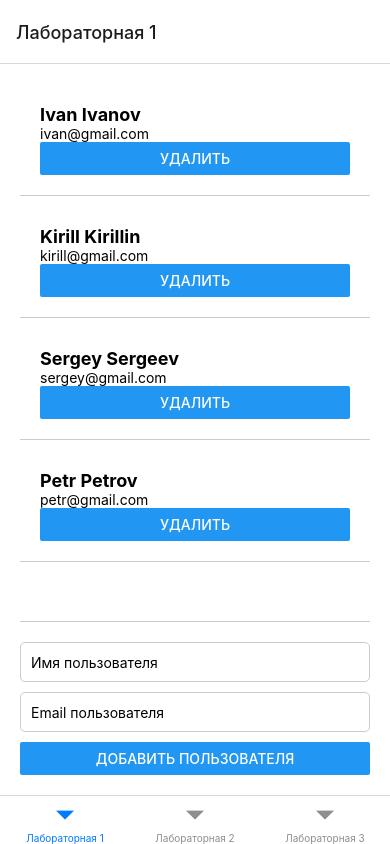
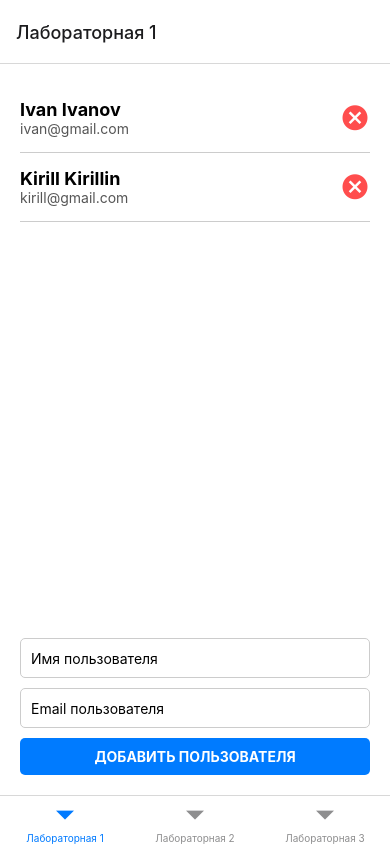
Before and after one commit to oVaiNik/mobile-develop, a React Native app in the folder romanovVasiliy/: screen / in a window 390 px wide. Built offline with nearby package versions, Linux system fonts and the light colour scheme.

Commit message:
сверстал с фигмы(лаб 6)

```diff
--- a/romanovVasiliy/screens/lab1.js
+++ b/romanovVasiliy/screens/lab1.js
@@ -1,14 +1,14 @@
 import React, { useState, useEffect } from "react";
-import { showMessage } from "react-native-flash-message";
 import {
   StyleSheet,
   Text,
   View,
   FlatList,
-  Button,
   TextInput,
+  TouchableOpacity,
 } from "react-native";
-
+import { MaterialIcons } from "@expo/vector-icons";
+import Icon from "react-native-vector-icons/MaterialCommunityIcons";
 const Lab1 = () => {
   const [users, setUsers] = useState([]);
   const [newUserName, setNewUserName] = useState("");
@@ -18,15 +18,11 @@ const Lab1 = () => {
     const staticUsers = [
       { id: 1, name: "Ivan Ivanov", email: "ivan@gmail.com" },
       { id: 2, name: "Kirill Kirillin", email: "kirill@gmail.com" },
-      { id: 3, name: "Sergey Sergeev", email: "sergey@gmail.com" },
-      { id: 4, name: "Petr Petrov", email: "petr@gmail.com" },
     ];
 
     setUsers(staticUsers);
   }, []);
-  useEffect(() => {
-    console.log("Лист юзер изменился!");
-  }, [users]);
+
   const deleteUser = (id) => {
     setUsers(users.filter((user) => user.id !== id));
   };
@@ -52,9 +48,13 @@ const Lab1 = () => {
         keyExtractor={(item) => item.id.toString()}
         renderItem={({ item }) => (
           <View style={styles.userContainer}>
-            <Text style={styles.userName}>{item.name}</Text>
-            <Text>{item.email}</Text>
-            <Button title="Удалить" onPress={() => deleteUser(item.id)} />
+            <View style={styles.userInfo}>
+              <Text style={styles.userName}>{item.name}</Text>
+              <Text style={styles.userEmail}>{item.email}</Text>
+            </View>
+            <TouchableOpacity onPress={() => deleteUser(item.id)}>
+              <Icon name="close-circle" size={30} color="#ff4d4d" />
+            </TouchableOpacity>
           </View>
         )}
       />
@@ -72,7 +72,9 @@ const Lab1 = () => {
           value={newUserEmail}
           onChangeText={setNewUserEmail}
         />
-        <Button title="Добавить пользователя" onPress={addUser} />
+        <TouchableOpacity style={styles.addButton} onPress={addUser}>
+          <Text style={styles.addButtonText}>ДОБАВИТЬ ПОЛЬЗОВАТЕЛЯ</Text>
+        </TouchableOpacity>
       </View>
     </View>
   );
@@ -85,25 +87,25 @@ const styles = StyleSheet.create({
     backgroundColor: "#fff",
   },
   userContainer: {
-    padding: 20,
+    flexDirection: "row",
+    alignItems: "center",
+    justifyContent: "space-between",
+    paddingVertical: 15,
     borderBottomWidth: 1,
     borderBottomColor: "#ccc",
-    marginBottom: 10,
+  },
+  userInfo: {
+    flex: 1,
   },
   userName: {
     fontSize: 18,
     fontWeight: "bold",
   },
-  loadingText: {
-    textAlign: "center",
-    marginTop: 20,
-    fontSize: 18,
+  userEmail: {
+    color: "#555",
   },
   inputContainer: {
     marginTop: 20,
-    borderTopWidth: 1,
-    borderTopColor: "#ccc",
-    paddingTop: 20,
   },
   input: {
     height: 40,
@@ -113,6 +115,16 @@ const styles = StyleSheet.create({
     paddingHorizontal: 10,
     borderRadius: 5,
   },
+  addButton: {
+    backgroundColor: "#007BFF",
+    paddingVertical: 10,
+    alignItems: "center",
+    borderRadius: 5,
+  },
+  addButtonText: {
+    color: "#fff",
+    fontWeight: "bold",
+  },
 });
 
 export default Lab1;
--- a/romanovVasiliy/screens/lab2.js
+++ b/romanovVasiliy/screens/lab2.js
@@ -4,13 +4,14 @@ import {
   Text,
   View,
   FlatList,
-  Button,
   TextInput,
   Image,
+  TouchableOpacity,
 } from "react-native";
 import { useDispatch, useSelector } from "react-redux";
 import { addUser, deleteUser } from "../redux/actions";
-
+import { MaterialIcons } from "@expo/vector-icons";
+import Icon from "react-native-vector-icons/MaterialCommunityIcons";
 const Lab2 = () => {
   const dispatch = useDispatch();
   const users = useSelector((state) => state.users);
@@ -21,7 +22,7 @@ const Lab2 = () => {
   useEffect(() => {
     const fetchUsers = async () => {
       try {
-        const response = await fetch("https://randomuser.me/api/?results=10");
+        const response = await fetch("https://randomuser.me/api/?results=1");
         if (!response.ok) {
           throw new Error("Network response was not ok");
         }
@@ -59,6 +60,7 @@ const Lab2 = () => {
         id: `${lastUserId + 1}-custom`,
         name: newUserName,
         email: newUserEmail,
+        picture: "https://via.placeholder.com/50", // Заглушка для аватара
         age: Math.floor(Math.random() * (60 - 18 + 1)) + 18,
         city: "Новый Город",
       };
@@ -82,15 +84,13 @@ const Lab2 = () => {
             <Image source={{ uri: item.picture }} style={styles.userImage} />
             <View style={styles.userInfo}>
               <Text style={styles.userName}>{item.name}</Text>
-              <Text>{item.email}</Text>
-              <Text>Возраст: {item.age}</Text>
-              <Text>Город: {item.city}</Text>
+              <Text style={styles.userEmail}>{item.email}</Text>
+              <Text style={styles.userAge}>Возраст: {item.age}</Text>
+              <Text style={styles.userCity}>Город: {item.city}</Text>
             </View>
-            <Button
-              title="Удалить"
-              onPress={() => dispatch(deleteUser(item.id))}
-              color="#ff4d4d"
-            />
+            <TouchableOpacity onPress={() => dispatch(deleteUser(item.id))}>
+              <Icon name="close-circle" size={30} color="#ff4d4d" />
+            </TouchableOpacity>
           </View>
         )}
       />
@@ -108,11 +108,9 @@ const Lab2 = () => {
           value={newUserEmail}
           onChangeText={setNewUserEmail}
         />
-        <Button
-          title="Добавить пользователя"
-          onPress={handleAddUser}
-          color="#4CAF50"
-        />
+        <TouchableOpacity style={styles.addButton} onPress={handleAddUser}>
+          <Text style={styles.addButtonText}>ДОБАВИТЬ ПОЛЬЗОВАТЕЛЯ</Text>
+        </TouchableOpacity>
       </View>
     </View>
   );
@@ -125,13 +123,11 @@ const styles = StyleSheet.create({
     backgroundColor: "#fff",
   },
   userContainer: {
-    padding: 15,
+    flexDirection: "row",
+    alignItems: "center",
+    paddingVertical: 15,
     borderBottomWidth: 1,
     borderBottomColor: "#ccc",
-    marginBottom: 10,
-    flexDirection: "row",
-    alignItems: "center",
-    justifyContent: "space-between",
   },
   userImage: {
     width: 50,
@@ -141,11 +137,22 @@ const styles = StyleSheet.create({
   },
   userInfo: {
     flex: 1,
-    marginRight: 10,
   },
   userName: {
     fontSize: 16,
     fontWeight: "bold",
+  },
+  userEmail: {
+    fontSize: 14,
+    color: "#555",
+  },
+  userAge: {
+    fontSize: 12,
+    color: "#333",
+  },
+  userCity: {
+    fontSize: 12,
+    color: "#888",
   },
   loadingText: {
     textAlign: "center",
@@ -166,6 +173,16 @@ const styles = StyleSheet.create({
     paddingHorizontal: 10,
     borderRadius: 5,
   },
+  addButton: {
+    backgroundColor: "#007BFF",
+    paddingVertical: 10,
+    alignItems: "center",
+    borderRadius: 5,
+  },
+  addButtonText: {
+    color: "#fff",
+    fontWeight: "bold",
+  },
 });
 
 export default Lab2;
--- a/romanovVasiliy/screens/lab3.js
+++ b/romanovVasiliy/screens/lab3.js
@@ -4,13 +4,13 @@ import {
   Text,
   View,
   FlatList,
-  Button,
   TextInput,
   Image,
   TouchableOpacity,
 } from "react-native";
 import { useDispatch, useSelector } from "react-redux";
 import { addUser, deleteUser } from "../redux/actions";
+import Icon from "react-native-vector-icons/MaterialCommunityIcons";
 
 const Lab3 = () => {
   const dispatch = useDispatch();
@@ -18,6 +18,7 @@ const Lab3 = () => {
   const [loading, setLoading] = React.useState(true);
   const [newUserName, setNewUserName] = React.useState("");
   const [newUserEmail, setNewUserEmail] = React.useState("");
+  const [newUserAge, setNewUserAge] = React.useState("");
   const [searchQuery, setSearchQuery] = React.useState("");
   const [isDarkTheme, setIsDarkTheme] = React.useState(false);
 
@@ -54,18 +55,19 @@ const Lab3 = () => {
   };
 
   const handleAddUser = () => {
-    if (newUserName && newUserEmail) {
+    if (newUserName && newUserEmail && newUserAge) {
       const lastUserId = users.length > 0 ? users[users.length - 1].id : "0";
       const newUser = {
         id: `${parseInt(lastUserId.split("-")[0]) + 1}-custom`,
         name: newUserName,
         email: newUserEmail,
-        age: Math.floor(Math.random() * (60 - 18 + 1)) + 18,
+        age: parseInt(newUserAge, 10),
         city: "Новый Город",
       };
       dispatch(addUser(newUser));
       setNewUserName("");
       setNewUserEmail("");
+      setNewUserAge("");
     }
   };
 
@@ -89,62 +91,86 @@ const Lab3 = () => {
     <View style={[styles.container, isDarkTheme && styles.darkContainer]}>
       <View style={styles.searchContainer}>
         <TextInput
-          style={styles.input}
-          placeholder="Поиск по имени или email"
+          style={[styles.searchInput, isDarkTheme && styles.darkInput]}
+          placeholder="Поиск"
+          placeholderTextColor={isDarkTheme ? "#aaa" : "#555"}
           value={searchQuery}
           onChangeText={setSearchQuery}
         />
-        <TouchableOpacity onPress={toggleTheme} style={styles.themeButton}>
-          <Text style={styles.themeButtonText}>
-            {isDarkTheme ? "Светлая тема" : "Темная тема"}
-          </Text>
+        <TouchableOpacity onPress={toggleTheme}>
+          <Icon
+            name={isDarkTheme ? "weather-night" : "white-balance-sunny"}
+            size={30}
+            color={isDarkTheme ? "#FFD700" : "#FFA500"}
+          />
         </TouchableOpacity>
       </View>
       <FlatList
         data={filteredUsers}
         keyExtractor={(item) => item.id}
         renderItem={({ item }) => (
-          <View style={styles.userContainer}>
+          <View
+            style={[
+              styles.userContainer,
+              isDarkTheme && styles.darkUserContainer,
+            ]}
+          >
             <Image source={{ uri: item.picture }} style={styles.userImage} />
             <View style={styles.userInfo}>
-              <Text style={styles.userName}>{item.name}</Text>
-              <Text>{item.email}</Text>
-              <Text>Возраст: {item.age}</Text>
-              <Text>Город: {item.city}</Text>
+              <Text
+                style={[styles.userName, isDarkTheme && styles.darkUserName]}
+              >
+                {item.name}
+              </Text>
+              <Text
+                style={[styles.userText, isDarkTheme && styles.darkUserText]}
+              >
+                {item.email}
+              </Text>
+              <Text
+                style={[styles.userText, isDarkTheme && styles.darkUserText]}
+              >
+                Возраст: {item.age}
+              </Text>
+              <Text
+                style={[styles.userText, isDarkTheme && styles.darkUserText]}
+              >
+                Город: {item.city}
+              </Text>
             </View>
-            <Button
-              title="Удалить"
-              onPress={() => handleDeleteUser(item.id)}
-              color="#ff4d4d"
-            />
+            <TouchableOpacity onPress={() => handleDeleteUser(item.id)}>
+              <Icon name="close-circle" size={30} color="#ff4d4d" />
+            </TouchableOpacity>
           </View>
         )}
       />
 
       <View style={styles.inputContainer}>
         <TextInput
-          style={styles.input}
+          style={[styles.input, isDarkTheme && styles.darkInput]}
           placeholder="Имя пользователя"
+          placeholderTextColor={isDarkTheme ? "#aaa" : "#555"}
           value={newUserName}
           onChangeText={setNewUserName}
         />
         <TextInput
-          style={styles.input}
+          style={[styles.input, isDarkTheme && styles.darkInput]}
           placeholder="Email пользователя"
+          placeholderTextColor={isDarkTheme ? "#aaa" : "#555"}
           value={newUserEmail}
           onChangeText={setNewUserEmail}
         />
-        <Button
-          title="Добавить пользователя"
+        <TouchableOpacity
+          style={[styles.addButton, isDarkTheme && styles.darkAddButton]}
           onPress={handleAddUser}
-          color="#4CAF50"
-        />
+        >
+          <Text style={styles.addButtonText}>ДОБАВИТЬ ПОЛЬЗОВАТЕЛЯ</Text>
+        </TouchableOpacity>
       </View>
     </View>
   );
 };
 
-// Определение стилей
 const styles = StyleSheet.create({
   container: {
     flex: 1,
@@ -152,7 +178,7 @@ const styles = StyleSheet.create({
     backgroundColor: "#fff",
   },
   darkContainer: {
-    backgroundColor: "#333",
+    backgroundColor: "#121212",
   },
   searchContainer: {
     flexDirection: "row",
@@ -160,24 +186,31 @@ const styles = StyleSheet.create({
     justifyContent: "space-between",
     marginBottom: 20,
   },
-  themeButton: {
-    paddingHorizontal: 10,
-    paddingVertical: 5,
-    borderRadius: 5,
-    backgroundColor: "#4CAF50",
+  searchInput: {
+    flex: 1,
+    height: 50,
+    borderColor: "#ccc",
+    borderWidth: 1,
+    marginRight: 10,
+    paddingHorizontal: 15,
+    borderRadius: 10,
+    backgroundColor: "#f9f9f9",
+    fontSize: 18,
   },
-  themeButtonText: {
+  darkInput: {
+    backgroundColor: "#333",
+    borderColor: "#555",
     color: "#fff",
-    fontWeight: "bold",
   },
   userContainer: {
+    flexDirection: "row",
+    alignItems: "center",
     padding: 15,
     borderBottomWidth: 1,
     borderBottomColor: "#ccc",
-    marginBottom: 10,
-    flexDirection: "row",
-    alignItems: "center",
-    justifyContent: "space-between",
+  },
+  darkUserContainer: {
+    borderBottomColor: "#555",
   },
   userImage: {
     width: 50,
@@ -187,22 +220,23 @@ const styles = StyleSheet.create({
   },
   userInfo: {
     flex: 1,
-    marginRight: 10,
   },
   userName: {
     fontSize: 16,
     fontWeight: "bold",
+    color: "#000",
   },
-  loadingText: {
-    textAlign: "center",
-    marginTop: 20,
-    fontSize: 18,
+  darkUserName: {
+    color: "#fff",
+  },
+  userText: {
+    color: "#555",
+  },
+  darkUserText: {
+    color: "#aaa",
   },
   inputContainer: {
     marginTop: 20,
-    borderTopWidth: 1,
-    borderTopColor: "#ccc",
-    paddingTop: 20,
   },
   input: {
     height: 40,
@@ -211,6 +245,26 @@ const styles = StyleSheet.create({
     marginBottom: 10,
     paddingHorizontal: 10,
     borderRadius: 5,
+    backgroundColor: "#f9f9f9",
+  },
+  addButton: {
+    backgroundColor: "#007BFF",
+    padding: 10,
+    borderRadius: 5,
+    alignItems: "center",
+  },
+  darkAddButton: {
+    backgroundColor: "#007BFF",
+  },
+  addButtonText: {
+    color: "#fff",
+    fontWeight: "bold",
+  },
+  loadingText: {
+    textAlign: "center",
+    marginTop: 20,
+    fontSize: 18,
+    color: "#000",
   },
 });
 
```
